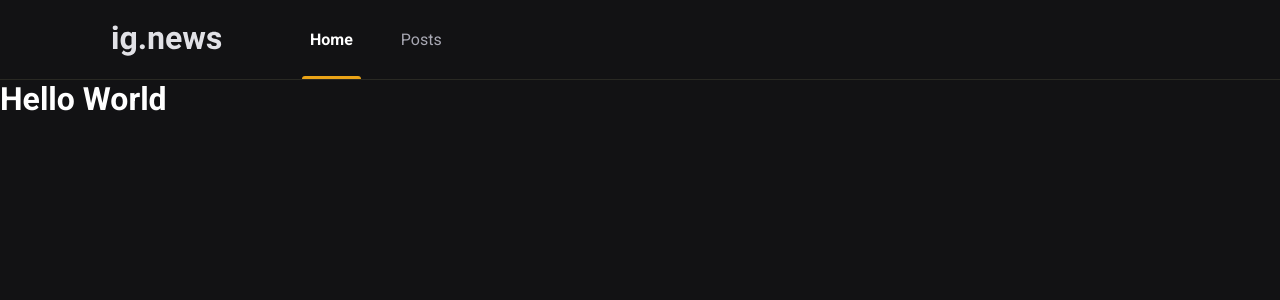
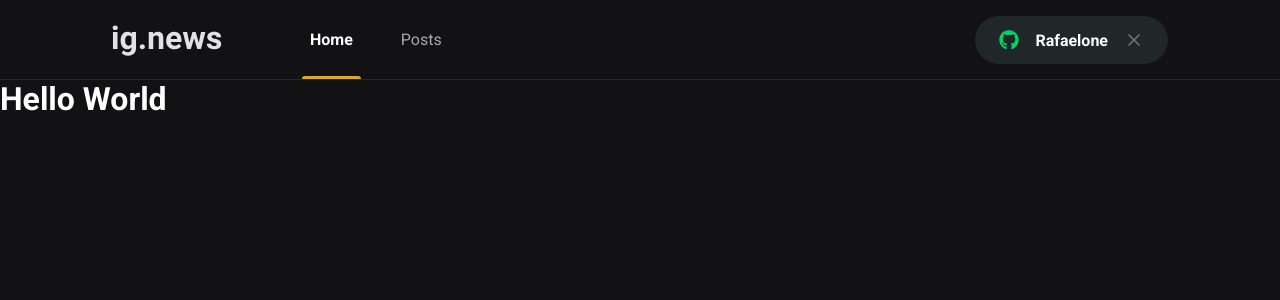
Before and after one commit to rafaelone/IgNews, a Next.js app: page / in a window 1280 px wide. Shown: the top 300 px of the page. Built offline with nearby package versions, Linux system fonts and the light colour scheme.

Commit message:
style: Sign In Button component

```diff
--- a/package.json
+++ b/package.json
@@ -11,6 +11,7 @@
     "next": "10.1.3",
     "react": "17.0.2",
     "react-dom": "17.0.2",
+    "react-icons": "^4.2.0",
     "sass": "^1.32.8"
   },
   "devDependencies": {
--- a/src/components/Header/index.tsx
+++ b/src/components/Header/index.tsx
@@ -1,3 +1,4 @@
+import { SignInButton } from '../SignInButton';
 import styles from './styles.module.scss';
 
 export function Header(){
@@ -9,6 +10,7 @@
           <a className={styles.active} href="">Home</a>
           <a href="">Posts</a>
         </nav>
+        <SignInButton />
       </div>
     </header>
   )
--- a/src/components/Header/styles.module.scss
+++ b/src/components/Header/styles.module.scss
@@ -50,4 +50,8 @@
       }
     }
   }
+
+  button {
+    margin-left: auto;
+  }
 }
--- /dev/null
+++ b/src/components/SignInButton/index.tsx
@@ -0,0 +1,22 @@
+import { FaGithub } from "react-icons/fa";
+import { FiX } from "react-icons/fi";
+
+import styles from "./styles.module.scss";
+
+export function SignInButton(){
+
+  const isUserLoggedIn = true;
+
+  return isUserLoggedIn ? (
+    <button type="button" className={styles.signInButton}>
+      <FaGithub color="#04d361"/>
+      Rafaelone
+      <FiX color="#737380" className={styles.closeIcon}/>
+    </button>
+  ) : (
+    <button type="button" className={styles.signInButton}>
+      <FaGithub color="#eba417"/>
+      Sign with GitHub
+    </button>
+  )
+}
--- /dev/null
+++ b/src/components/SignInButton/styles.module.scss
@@ -0,0 +1,30 @@
+.signInButton {
+  height: 3rem;
+  border-radius: 3rem;
+  background: var(--gray-850);
+  border: 0;
+  padding: 0 1.5rem;
+  display: flex;
+  align-items: center;
+  justify-content: center;
+  color: var(--white);
+  font-weight: bold;
+  transition: filter 0.2s;
+
+  svg {
+    width: 20px;
+    height: 20px;
+
+    &:first-child {
+      margin-right: 1rem;
+    }
+  }
+
+  svg.closeIcon {
+    margin-left: 1rem;
+  }
+
+  &:hover {
+    filter: brightness(0.8);
+  }
+}
--- a/src/styles/global.scss
+++ b/src/styles/global.scss
@@ -10,6 +10,7 @@
   --gray-100: #e1e1e6;
   --gray-300: #a8a8b3;
   --gray-800: #292923;
+  --gray-850: #1f2729;
   --gray-900: #121214;
 
   --cyan-500: #61dafb;
```
Also changed, not shown: 1 other file (tests, documents, lock files or other folders).
